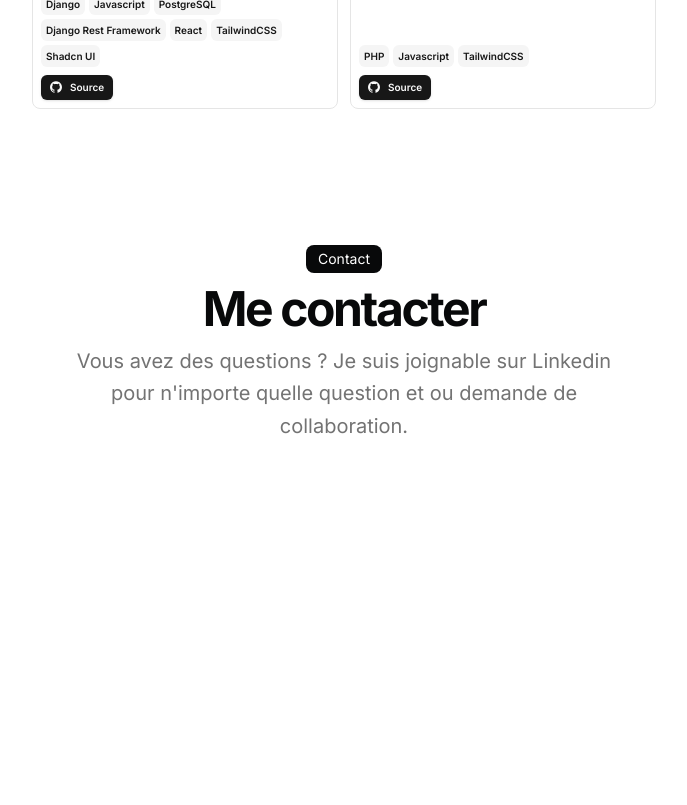
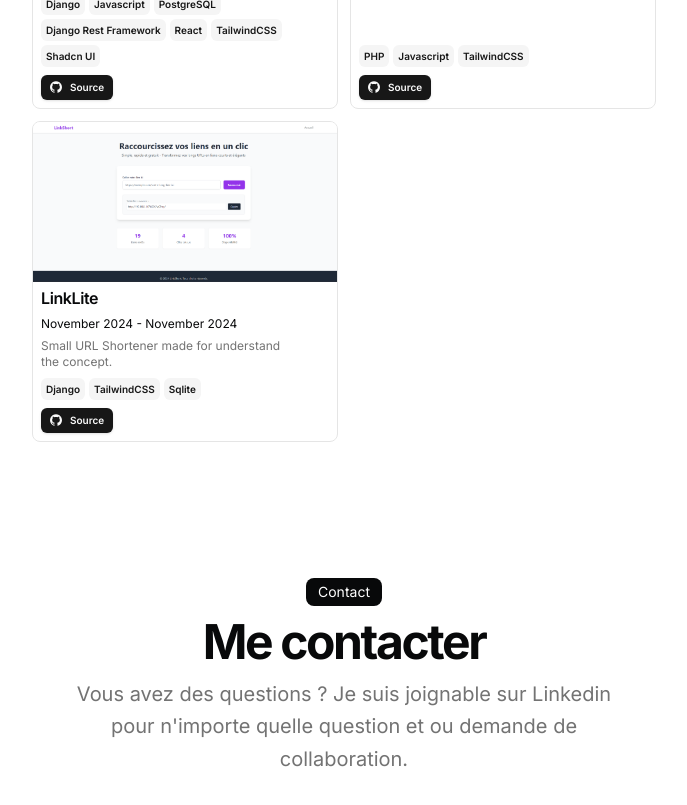
Before and after one commit to Bourdon94m/Modern-Portfolio, a Next.js app: page / in a window 1280 px wide. Shown: the part 1600-2405 px from the top of the page, without its empty margins (296-983 px from the left). Before the commit the page ends 2192 px from the top, so only its background shows below. Built offline with nearby package versions, Linux system fonts and the light colour scheme.

Commit message:
Add new project 'URL shortener'

```diff
--- a/src/data/resume.tsx
+++ b/src/data/resume.tsx
@@ -158,5 +158,20 @@ export const DATA = {
       ],
       image: "/EduSphere.png",
     },
+    {
+      title: "LinkLite",
+      dates: "November 2024 - November 2024",
+      active: true,
+      description: "Small URL Shortener made for understand the concept.",
+      technologies: ["Django", "TailwindCSS", "Sqlite"],
+      links: [
+        {
+          type: "Source",
+          href: "https://github.com/Bourdon94m/LinkLite",
+          icon: <Icons.github className="size-3" />,
+        },
+      ],
+      image: "/LinkLite.png",
+    },
   ],
 } as const;
```
